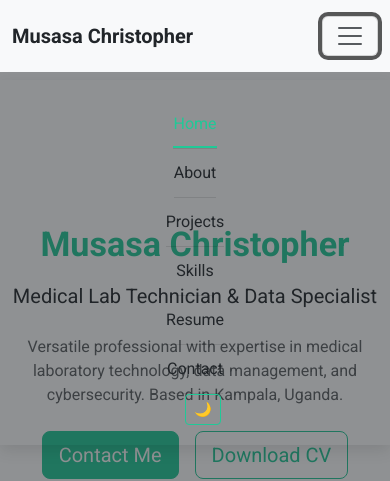
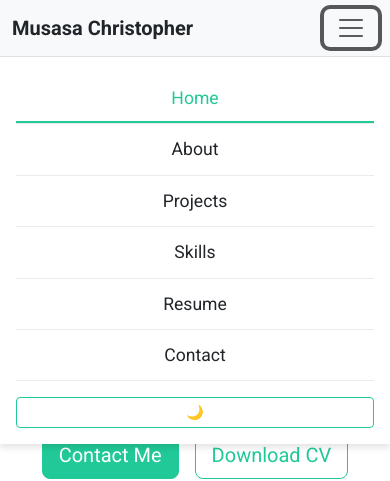
Before and after one commit to M26chris/Portfolio, a React (Vite) app: page / in a window 390 px wide. Both pictures are taken after a click on the button "Toggle navigation". Shown: the top 481 px of the page. Built offline with nearby package versions, Linux system fonts and the light colour scheme.

Commit message:
fix: improve mobile navbar smoothness and close behavior

```diff
--- a/src/components/Header.tsx
+++ b/src/components/Header.tsx
@@ -1,7 +1,7 @@
-// Enhanced Header.tsx with backdrop
+// Updated Header.tsx with background color and proper positioning
 import { Navbar, Nav, Container, Button } from 'react-bootstrap';
 import { useState, useEffect } from 'react';
-import { motion, AnimatePresence } from 'framer-motion';
+import { motion } from 'framer-motion';
 import { useTheme } from '../../context/ThemeContext';
 import { Link, useLocation } from 'react-router-dom';
 
@@ -21,30 +21,22 @@ const Header: React.FC = () => {
     return () => window.removeEventListener('scroll', handleScroll);
   }, []);
 
-  // Close navbar on route change and prevent body scroll
+  // Close navbar when route changes
   useEffect(() => {
     setExpanded(false);
-    document.body.style.overflow = 'unset';
   }, [location]);
-
-  // Handle body scroll when navbar is open
-  useEffect(() => {
-    if (expanded) {
-      document.body.style.overflow = 'hidden';
-    } else {
-      document.body.style.overflow = 'unset';
-    }
-  }, [expanded]);
 
   const getActiveSection = () => {
     const path = location.pathname;
-    if (path === '/') return 'home';
-    if (path === '/about') return 'about';
-    if (path === '/projects') return 'projects';
-    if (path === '/skills') return 'skills';
-    if (path === '/resume') return 'resume';
-    if (path === '/contact') return 'contact';
-    return 'home';
+    const routes = {
+      '/': 'home',
+      '/about': 'about',
+      '/projects': 'projects',
+      '/skills': 'skills',
+      '/resume': 'resume',
+      '/contact': 'contact'
+    };
+    return routes[path as keyof typeof routes] || 'home';
   };
 
   const activeSection = getActiveSection();
@@ -62,10 +54,11 @@ const Header: React.FC = () => {
     setExpanded(false);
   };
 
-  const navbarClass = scrolled
-    ? `py-2 shadow-sm ${isDarkMode ? 'bg-dark' : 'bg-light'}`
-    : `py-3 ${isDarkMode ? 'bg-dark' : 'bg-light'}`;
+  const handleToggle = (isExpanded: boolean) => {
+    setExpanded(isExpanded);
+  };
 
+  const navbarClass = `py-2 ${scrolled ? 'shadow-sm ' : ''}${isDarkMode ? 'bg-dark' : 'bg-light'}`;
   const textClass = isDarkMode ? 'text-light' : 'text-dark';
 
   return (
@@ -80,7 +73,8 @@ const Header: React.FC = () => {
         className={navbarClass}
         variant={isDarkMode ? 'dark' : 'light'}
         expanded={expanded}
-        onToggle={setExpanded}
+        onToggle={handleToggle}
+        collapseOnSelect
       >
         <Container>
           <Navbar.Brand
@@ -95,16 +89,17 @@ const Header: React.FC = () => {
           <Navbar.Toggle
             aria-controls="basic-navbar-nav"
             aria-label="Toggle navigation"
+            className="border-0" // Remove border from toggle
           />
 
           <Navbar.Collapse id="basic-navbar-nav">
-            <Nav className="ms-auto align-items-center">
+            <Nav className="ms-auto align-items-lg-center">
               {navItems.map((item) => (
                 <Nav.Link
                   key={item.path}
                   as={Link}
                   to={item.path}
-                  className={`mx-2 fw-medium position-relative ${
+                  className={`mx-lg-2 fw-medium position-relative ${
                     activeSection === item.id
                       ? 'text-primary-custom'
                       : textClass
@@ -127,7 +122,7 @@ const Header: React.FC = () => {
                 variant="outline-primary-custom"
                 size="sm"
                 onClick={toggleDarkMode}
-                className="ms-3"
+                className="ms-lg-3 mt-2 mt-lg-0"
                 title={isDarkMode ? 'Switch to light mode' : 'Switch to dark mode'}
               >
                 {isDarkMode ? '☀️' : '🌙'}
@@ -137,21 +132,47 @@ const Header: React.FC = () => {
         </Container>
       </Navbar>
 
-      {/* Backdrop for mobile */}
-      <AnimatePresence>
-        {expanded && (
-          <motion.div
-            initial={{ opacity: 0 }}
-            animate={{ opacity: 1 }}
-            exit={{ opacity: 0 }}
-            className="d-lg-none position-fixed top-0 start-0 w-100 h-100 bg-dark bg-opacity-50"
-            style={{ zIndex: 999 }}
-            onClick={() => setExpanded(false)}
-          />
-        )}
-      </AnimatePresence>
+      {/* Spacer for fixed navbar */}
+      <div style={{ height: scrolled ? '70px' : '80px' }} />
 
-      <div style={{ height: '80px' }} />
+      {/* Custom CSS for mobile dropdown */}
+      <style>
+        {`
+          @media (max-width: 991.98px) {
+            .navbar-collapse {
+              position: absolute !important;
+              top: 100% !important;
+              left: 0 !important;
+              right: 0 !important;
+              background-color: ${isDarkMode ? '#212529' : '#ffffff'} !important;
+              border-top: 1px solid ${isDarkMode ? '#343a40' : '#dee2e6'} !important;
+              box-shadow: 0 4px 6px rgba(0, 0, 0, 0.1) !important;
+              z-index: 1000 !important;
+              padding: 1rem 0 !important;
+            }
+
+            .navbar-nav {
+              text-align: center !important;
+              padding: 0 1rem !important;
+            }
+
+            .navbar-nav .nav-link {
+              padding: 0.75rem 0 !important;
+              border-bottom: 1px solid ${isDarkMode ? '#343a40' : '#e9ecef'} !important;
+              font-size: 1.1rem !important;
+            }
+
+            .navbar-nav .nav-link:last-child {
+              border-bottom: none !important;
+            }
+
+            .navbar-nav .btn {
+              margin-top: 1rem !important;
+              display: inline-block !important;
+            }
+          }
+        `}
+      </style>
     </motion.div>
   );
 };
```
